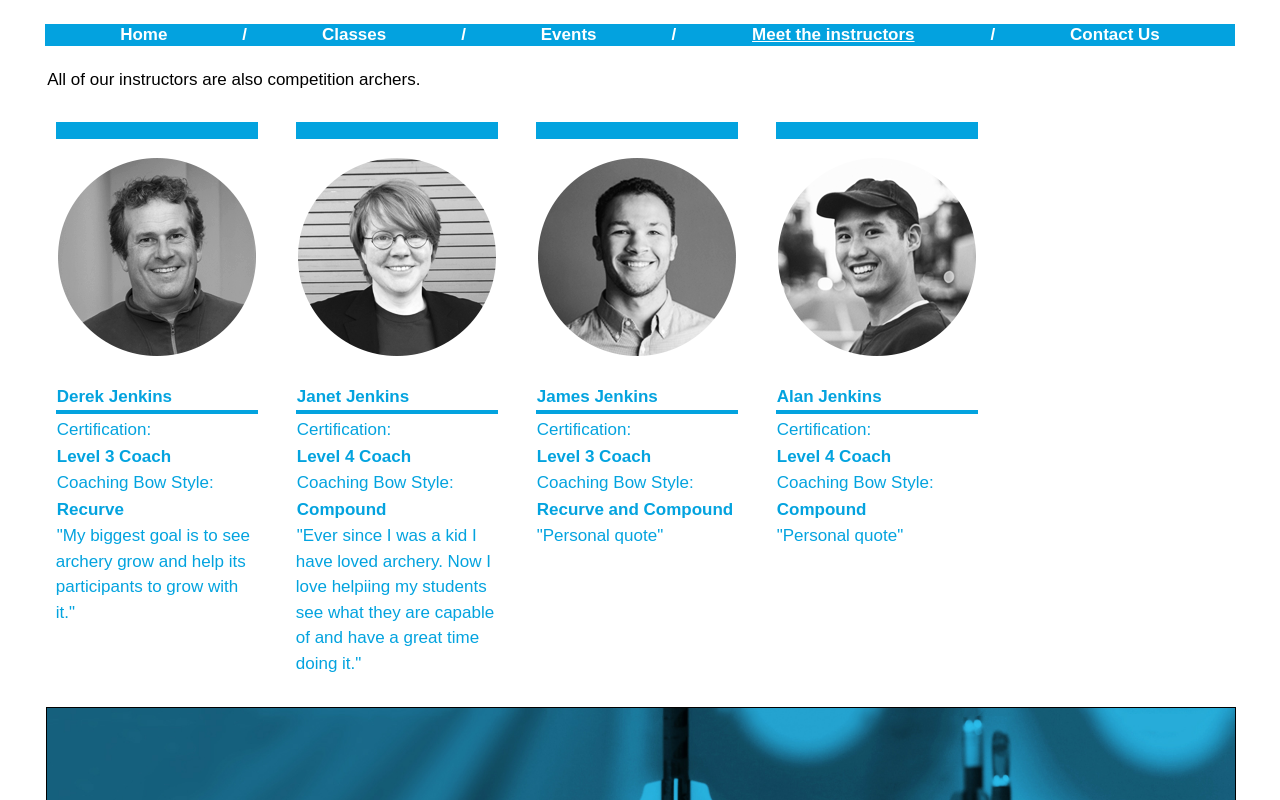
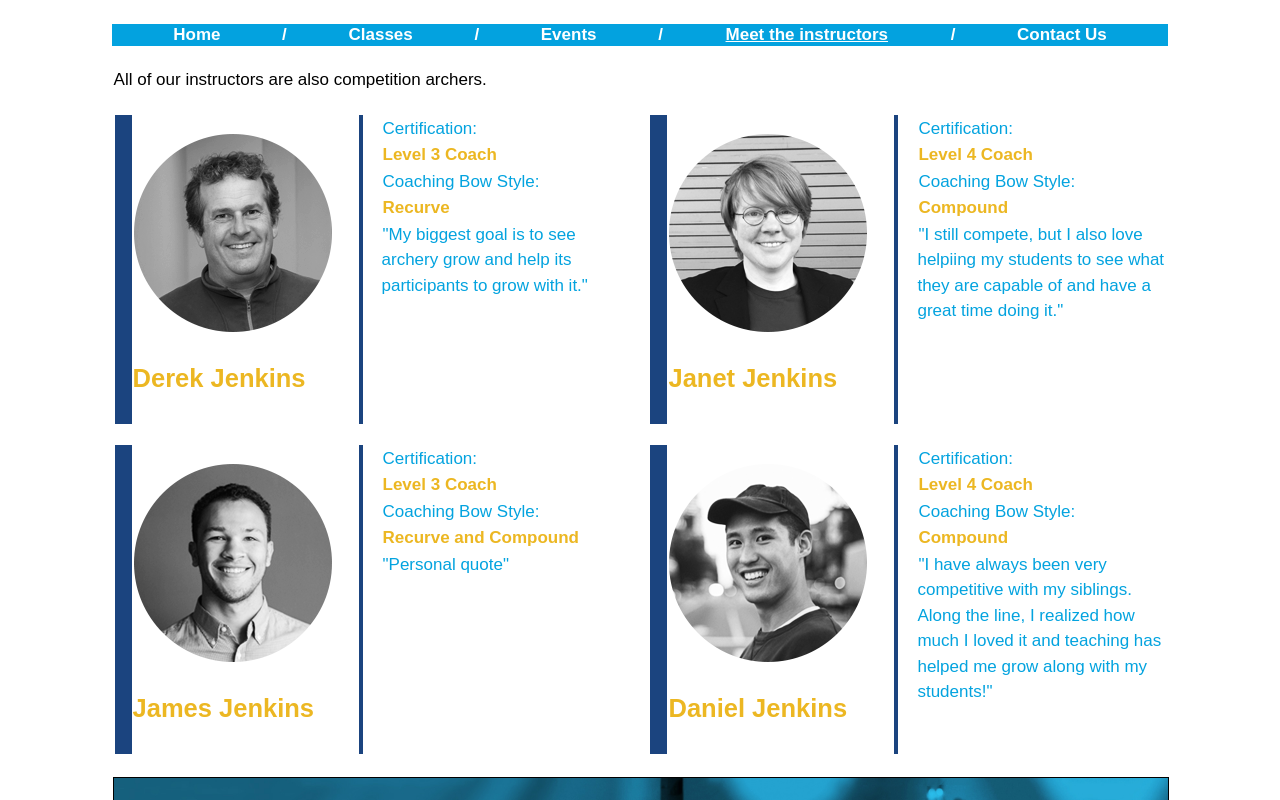
Before and after one commit to StevenM82/archery-html-css-only, a website: page instructors.html in a window 1280 px wide. Shown: the top 800 px of the page. Drawn offline with Linux system fonts and the light colour scheme.

Commit message:
the instructor card layout looks fine on screens over 767px, but smaller screens won't collapse to a single column now

```diff
--- a/instructors.html
+++ b/instructors.html
@@ -34,25 +34,27 @@
           <p>All of our instructors are also competition archers.</p>
         </article>
 
-        <!-- the instructor cards will probably be made using bootstrap
+        <!-- the instructor cards might be made using bootstrap
             in final production. If I make the cards using a JS array, I
             could have them auto populate -->
+        <div class="card-grid">
           <article class="card-background">
             <div class="instructor-border">
               <img
                 class="instructor-image"
                 src="images/instructor-bio-image1.png"
               />
-            <h2>Derek Jenkins</h2>
+              <h2 class="instructor-name">Derek Jenkins</h2>
+              <br />
             </div>
             <div>
               <p>Certification:</p>
-            <h3>Level 3 Coach</h3>
+              <h3 class="instructor-h3">Level 3 Coach</h3>
               <p>Coaching Bow Style:</p>
-            <h3>Recurve</h3>
-            <quote
-              >"My biggest goal is to see archery grow and help its participants
-              to grow with it."
+              <h3 class="instructor-h3">Recurve</h3>
+              <quote class="instructor-quote">
+                "My biggest goal is to see archery grow and help its
+                participants to grow with it."
               </quote>
             </div>
           </article>
@@ -63,17 +65,17 @@
                 class="instructor-image"
                 src="images/instructor-bio-image2.png"
               />
-            <h2>Janet Jenkins</h2>
+              <h2 class="instructor-name">Janet Jenkins</h2>
+              <br />
             </div>
             <div>
               <p>Certification:</p>
-            <h3>Level 4 Coach</h3>
+              <h3 class="instructor-h3">Level 4 Coach</h3>
               <p>Coaching Bow Style:</p>
-            <h3>Compound</h3>
-            <quote
-              >"Ever since I was a kid I have loved archery. Now I love helpiing
-              my students see what they are capable of and have a great time
-              doing it."
+              <h3 class="instructor-h3">Compound</h3>
+              <quote>
+                "I still compete, but I also love helpiing my students to see
+                what they are capable of and have a great time doing it."
               </quote>
             </div>
           </article>
@@ -84,13 +86,14 @@
                 class="instructor-image"
                 src="images/instructor-bio-image3.png"
               />
-            <h2>James Jenkins</h2>
+              <h2 class="instructor-name">James Jenkins</h2>
+              <br />
             </div>
             <div>
               <p>Certification:</p>
-            <h3>Level 3 Coach</h3>
+              <h3 class="instructor-h3">Level 3 Coach</h3>
               <p>Coaching Bow Style:</p>
-            <h3>Recurve and Compound</h3>
+              <h3 class="instructor-h3">Recurve and Compound</h3>
               <quote>"Personal quote"</quote>
             </div>
           </article>
@@ -101,16 +104,22 @@
                 class="instructor-image"
                 src="images/instructor-bio-image4.png"
               />
-            <h2>Alan Jenkins</h2>
+              <h2 class="instructor-name">Daniel Jenkins</h2>
+              <br />
             </div>
             <div>
               <p>Certification:</p>
-            <h3>Level 4 Coach</h3>
+              <h3 class="instructor-h3">Level 4 Coach</h3>
               <p>Coaching Bow Style:</p>
-            <h3>Compound</h3>
-            <quote>"Personal quote"</quote>
+              <h3 class="instructor-h3">Compound</h3>
+              <quote
+                >"I have always been very competitive with my siblings. Along
+                the line, I realized how much I loved it and teaching has helped
+                me grow along with my students!"
+              </quote>
             </div>
           </article>
+        </div>
       </section>
 
       <footer class="footer-container">
--- a/styles/stylesheet.css
+++ b/styles/stylesheet.css
@@ -1,7 +1,7 @@
 * {
   box-sizing: border-box;
   margin: 1px;
-  font-family: arial, sans-serif;
+  font-family: Arial, Helvetica, sans-serif;
   font-size: 17px;
 }
 .hidden {
@@ -26,14 +26,12 @@
   display: flex;
   grid-row: 1;
   grid-column: 1 / span 12;
-  font-family: Arial, Helvetica, sans-serif;
   font-weight: bold;
   font-size: 24px;
   justify-content: center;
   color: rgb(27, 68, 127);
 }
 h3 {
-  font-family: Arial, Helvetica, sans-serif;
   font-weight: bold;
   font-size: 17px;
 }
@@ -127,18 +125,35 @@ article {
 .instructor-intro {
   grid-area: 1 / 1 / 1 / span 12;
 }
+.card-grid {
+  display: grid;
+  grid-template-columns: repeat(4, 1fr);
+  grid-area: 2 / 1 / auto / span 12;
+  gap: 1rem;
+}
 .card-background {
-  display: flex;
-  flex-direction: column;
+  display: grid;
+  grid-template-columns: subgrid;
+  grid-column: span 2;
   color: rgb(3, 163, 223);
-  padding: 0.5rem;
 }
 .instructor-border {
-  border-top: 1rem solid rgb(3, 163, 223);
-  border-bottom: 0.25rem solid rgb(3, 163, 223);
+  border-left: 1rem solid rgb(27, 68, 127);
+  border-right: 0.25rem solid rgb(27, 68, 127);
 }
 .instructor-image {
   padding: 1rem 0;
+}
+.instructor-name {
+  font-size: 1.5rem;
+  color: rgb(236, 183, 34);
+}
+.instructor-h3 {
+  color: rgb(236, 183, 34);
+}
+.instructor-quote {
+  font-family: Arial, Helvetica, sans-serif;
+  color: #03a3df;
 }
 
 /*---- Classes offered ----*/
@@ -228,37 +243,22 @@ article {
   .instructor-intro {
     grid-area: auto;
   }
-  .h2 {
+  .card-grid {
     display: flex;
-    grid-row: 1;
-    grid-column: 1 / span 12;
-    justify-content: center;
-  }
-  .policy {
-    grid-area: 12 / 1 / 12 / span 12;
-    font-size: 0.5rem;
-    padding-left: 10px;
-    color: white;
-  }
-}
-@media screen and (min-width: 768px) and (max-width: 919px) {
-  .grid-main,
-  .header-container,
-  .instructor-section {
-    grid-template-columns: 1fr;
+    grid-area: 2 / 1 / auto / span 12;
     gap: 0;
   }
-  .instructor-section {
-    row-gap: 0.5rem;
+  .card-background {
+    display: flex;
+    flex-direction: column;
+    color: rgb(3, 163, 223);
+    padding: 0.5rem;
   }
-  .menu {
-    flex-wrap: wrap;
-  }
-  .instructor-intro {
-    grid-area: auto;
-  }
-  .card-background {
-    padding: 0;
+  .instructor-border {
+    border-top: 1rem solid rgb(27, 68, 127);
+    border-bottom: 0.25rem solid rgb(27, 68, 127);
+    border-left: 0;
+    border-right: 0;
   }
   .h2 {
     display: flex;
@@ -273,6 +273,7 @@ article {
     color: white;
   }
 }
+
 .col-1 {
   width: 8.33%;
 }
@@ -313,7 +314,5 @@ article {
 /*---- Save for more wire framing ----*/
 
 /* [class|='image-wire'] {
-  grid-column: span 1;
   border: 1px solid black;
-  background-color: white;
 } */
```
Lines whose indentation alone changed are shown as unchanged.
